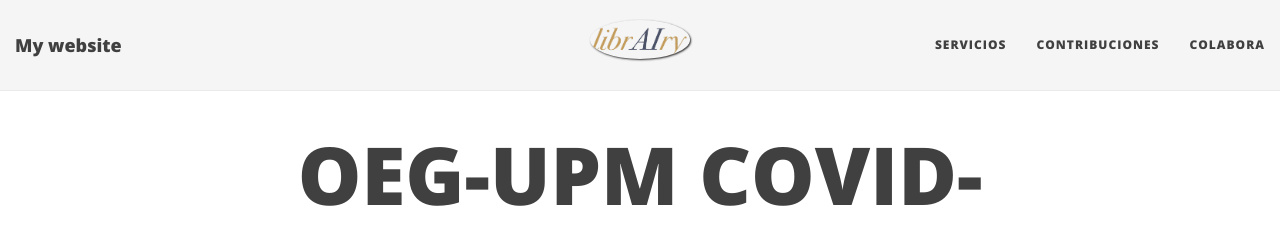
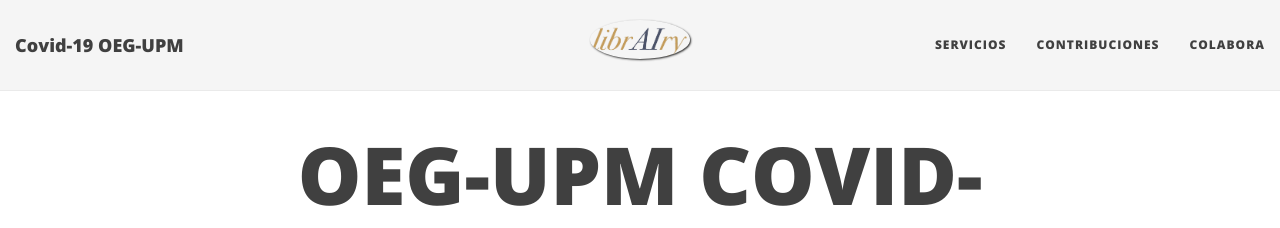
Before and after one commit to oeg-upm/covid19, a Jekyll site: the page built from index.md, in a window 1280 px wide. Shown: the top 228 px of the page. Built offline with Jekyll 4.4.1, drawn with Linux system fonts in a browser that asks for light colours; nearby versions of some CDN libraries.

Commit message:
Update _config.yml

```diff
--- a/_config.yml
+++ b/_config.yml
@@ -1,7 +1,7 @@
 # --- General options --- #
 
 # Name of website
-title: My website
+title: Covid-19 OEG-UPM
 
 # Short description of your site
 description: A virtual proof that I'm awesome
```
